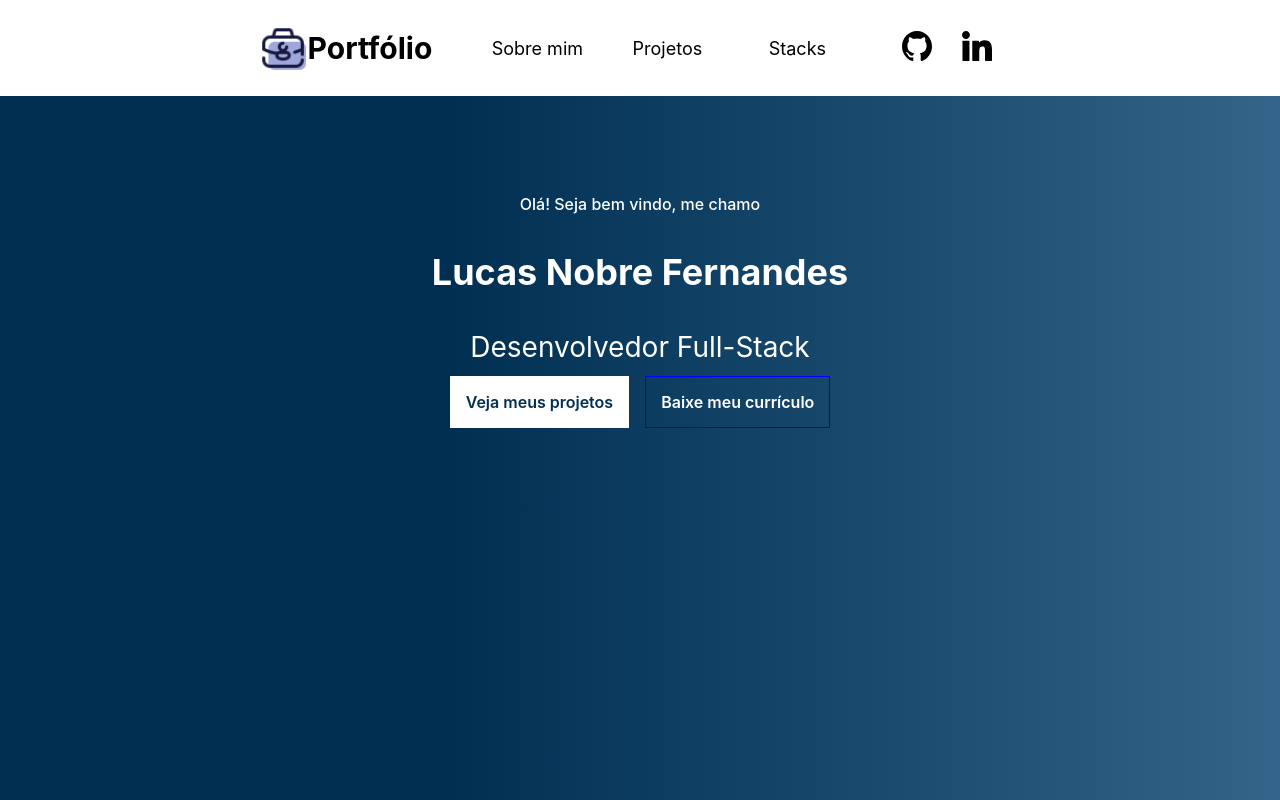
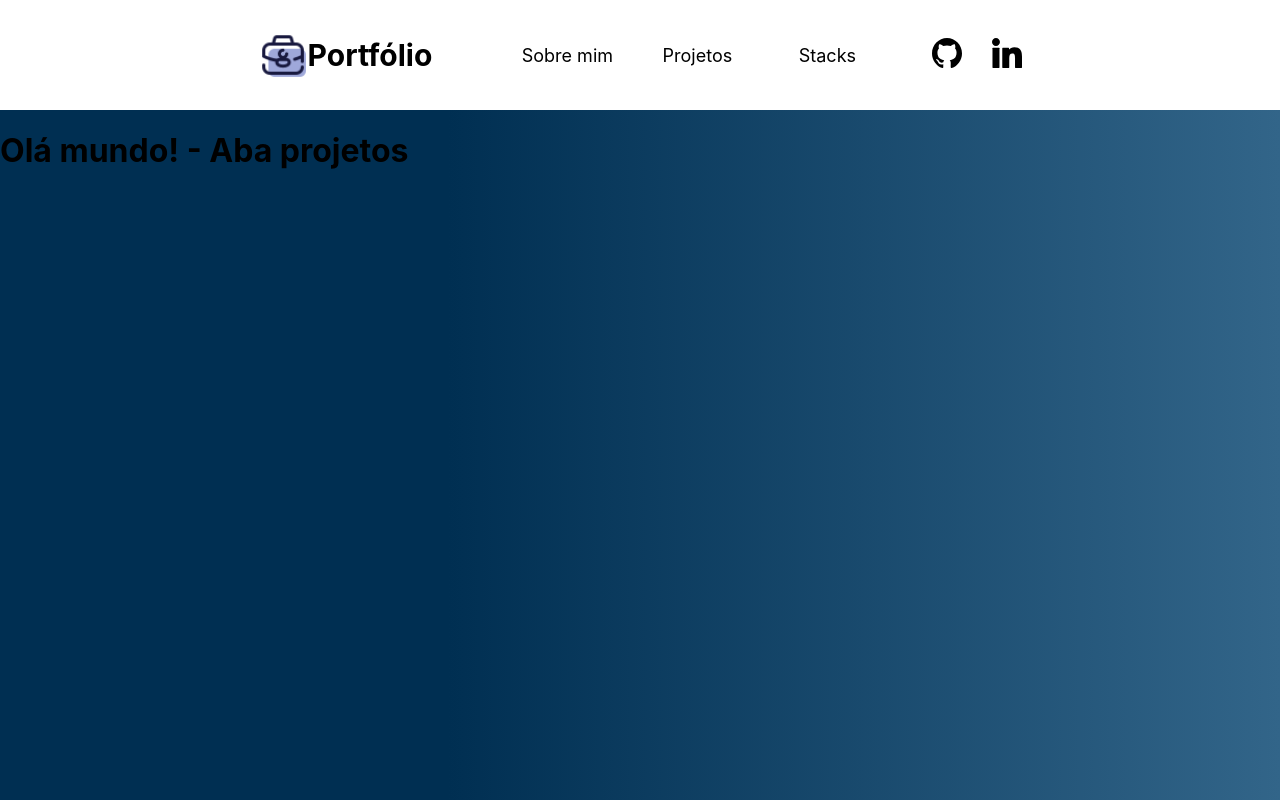
Before and after one commit to LucasNOFC/Portfolio-Profissional, a React (Create React App) app: page /Projetos in a window 1280 px wide. Built offline with nearby package versions, Linux system fonts and the light colour scheme.

Commit message:
Rotas feitas

```diff
--- a/public/index.html
+++ b/public/index.html
@@ -1,5 +1,5 @@
 <!DOCTYPE html>
-<html lang="en">
+<html lang="pt-br">
   <head>
     <meta charset="utf-8" />
     <link rel="icon" href="%PUBLIC_URL%/favicon.ico" />
@@ -10,34 +10,12 @@
       content="Web site created using create-react-app"
     />
     <link rel="apple-touch-icon" href="%PUBLIC_URL%/logo192.png" />
-    <!--
-      manifest.json provides metadata used when your web app is installed on a
-      user's mobile device or desktop. See https://developers.google.com/web/fundamentals/web-app-manifest/
-    -->
     <link rel="manifest" href="%PUBLIC_URL%/manifest.json" />
-    <!--
-      Notice the use of %PUBLIC_URL% in the tags above.
-      It will be replaced with the URL of the `public` folder during the build.
-      Only files inside the `public` folder can be referenced from the HTML.
-
-      Unlike "/favicon.ico" or "favicon.ico", "%PUBLIC_URL%/favicon.ico" will
-      work correctly both with client-side routing and a non-root public URL.
-      Learn how to configure a non-root public URL by running `npm run build`.
-    -->
-    <title>React App</title>
+    <title>Portfolio | Lucas Nobre</title>
   </head>
   <body>
     <noscript>You need to enable JavaScript to run this app.</noscript>
     <div id="root"></div>
-    <!--
-      This HTML file is a template.
-      If you open it directly in the browser, you will see an empty page.
 
-      You can add webfonts, meta tags, or analytics to this file.
-      The build step will place the bundled scripts into the <body> tag.
-
-      To begin the development, run `npm start` or `yarn start`.
-      To create a production bundle, use `npm run build` or `yarn build`.
-    -->
   </body>
 </html>
--- a/src/components/Logo/Logo.js
+++ b/src/components/Logo/Logo.js
@@ -5,11 +5,19 @@ const LogoComponent = styled.div`
 display: flex;
 font-size:30px;
 align-items: center;
+padding:30px;
 `
 
 const LogoImageComponent = styled.img`
 width: 50px;
 height: 50px;
+`
+
+const LinkComponent = styled.a`
+&:hover{
+  cursor:pointer;
+}
+
 `
 
 function Logo() {
@@ -18,7 +26,7 @@ function Logo() {
             <LogoImageComponent
              src={logo}
              alt="logo do portfólio"/>
-            <p><strong>Portfólio</strong></p>
+            <LinkComponent href='/'><strong>Portfólio</strong></LinkComponent>
           </LogoComponent>
     );
   }
--- a/src/components/Options/Options.js
+++ b/src/components/Options/Options.js
@@ -22,14 +22,15 @@ transition: ease-in-out .1s;
 `
 
 const textOptions = ["Sobre mim", "Projetos", "Stacks"]
+const urlsOptions = ["Sobre-mim", "Projetos", "Stacks"]
 
 
 function Options() {
     return (
           <OptionsComponent>
-            { textOptions.map( (texto) => (
+            { textOptions.map( (texto, index) => (
               (
-                <OptionComponent className="option"><p>{texto}</p></OptionComponent>
+                <OptionComponent className="option"><a href={urlsOptions[index]}>{texto}</a></OptionComponent>
               )
             ))}
           </OptionsComponent>
--- /dev/null
+++ b/src/components/Projetos/Projetos.js
@@ -0,0 +1,19 @@
+import Header from '../Header/Header';
+import styled from 'styled-components';
+
+const AppContainer = styled.div`
+    width: 100vw;
+    height: 100vh;
+    background-image: linear-gradient(90deg, #002F52 35%, #326589);
+`
+
+function Projetos() {
+  return (
+    <AppContainer>
+      <Header/>
+      <h1>Olá mundo! - Aba projetos</h1>
+    </AppContainer>
+  );
+}
+
+export default Projetos;
--- /dev/null
+++ b/src/components/Sobre-Mim/Sobre.js
@@ -0,0 +1,19 @@
+import Header from '../Header/Header';
+import styled from 'styled-components';
+
+const AppContainer = styled.div`
+    width: 100vw;
+    height: 100vh;
+    background-image: linear-gradient(90deg, #002F52 35%, #326589);
+`
+
+function Projetos() {
+  return (
+    <AppContainer>
+      <Header/>
+      <h1>Olá mundo! - Aba Sobre mim</h1>
+    </AppContainer>
+  );
+}
+
+export default Projetos;
--- /dev/null
+++ b/src/components/Stacks/Stacks.js
@@ -0,0 +1,19 @@
+import Header from '../Header/Header';
+import styled from 'styled-components';
+
+const AppContainer = styled.div`
+    width: 100vw;
+    height: 100vh;
+    background-image: linear-gradient(90deg, #002F52 35%, #326589);
+`
+
+function Projetos() {
+  return (
+    <AppContainer>
+      <Header/>
+      <h1>Olá mundo! - Aba Stacks</h1>
+    </AppContainer>
+  );
+}
+
+export default Projetos;
--- a/src/index.js
+++ b/src/index.js
@@ -1,8 +1,8 @@
 import React from 'react';
 import ReactDOM from 'react-dom/client';
-import App from './App';
 import reportWebVitals from './reportWebVitals';
 import { createGlobalStyle } from 'styled-components';
+import Router from './routes';
 
 const GlobalStyle = createGlobalStyle`
   @import url('https://fonts.googleapis.com/css2?family=Rubik:wght@400;500;600&display=swap');
@@ -25,6 +25,10 @@ const GlobalStyle = createGlobalStyle`
     text-decoration:none;
   }
 
+  a:active, a:visited, a:active, a:link{
+    color:black;
+  }
+
   li{
     list-style:none;
   }
@@ -34,7 +38,7 @@ const root = ReactDOM.createRoot(document.getElementById('root'));
 root.render(
   <React.StrictMode>
     <GlobalStyle />
-    <App />
+     <Router/>
   </React.StrictMode>
 );
 
--- /dev/null
+++ b/src/routes.js
@@ -0,0 +1,20 @@
+import {BrowserRouter as Router, Routes, Route } from 'react-router-dom';
+import App from './App'
+import Projetos from './components/Projetos/Projetos'
+import Sobremim from './components/Sobre-Mim/Sobre'
+import Stacks from './components/Stacks/Stacks'
+
+function AppRouter() {
+    return (
+        <Router>
+            <Routes>
+                <Route path='/' element={<App/>} />
+                <Route path='/Projetos' element={<Projetos/>} />
+                <Route path='/Sobre-mim' element={<Sobremim/>} />
+                <Route path='/Stacks' element={<Stacks/>} />
+            </Routes>
+        </Router>
+    )
+}
+
+export default AppRouter;
```
Also changed, not shown: package.json (+3 -6 lines), src/components/Projects/MakedProjects.js (deleted, +0 -7 lines), src/components/Projects/Projects.js (deleted, +0 -42 lines), src/reportWebVitals.js (indentation only), 1 other file (tests, documents, lock files or other folders).
